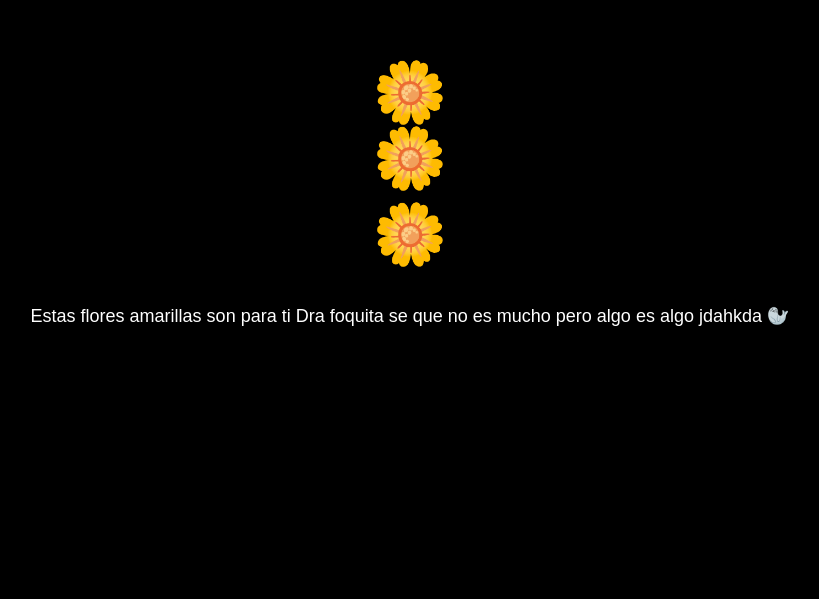
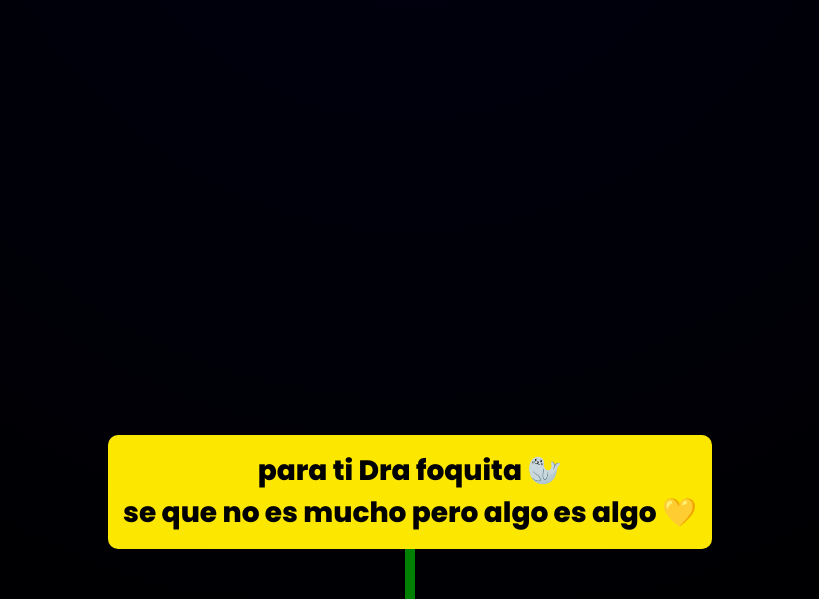
Before and after one commit to joribaceta-alt/flores-dra-foquita-1.0, a plain HTML site: page index.html in a window 1280 px wide. Shown: the part 201-800 px from the top of the page, without its empty margins (230-1049 px from the left). Drawn offline with Linux system fonts and the light colour scheme.

Commit message:
Update index.html

```diff
--- a/index.html
+++ b/index.html
@@ -2,79 +2,100 @@
 <html lang="es">
 <head>
   <meta charset="UTF-8">
-<title>Flores para ti 🌼</title>
+  <title>Para ti 💛</title>
+
+  <!-- FUENTE -->
+  <link href="https://fonts.googleapis.com/css2?family=Poppins:wght@800&display=swap" rel="stylesheet">
 
   <style>
-body{
-  margin:0;
-  background:black;
-  overflow:hidden;
-  display:flex;
-  justify-content:center;
-  align-items:center;
-  height:100vh;
-  flex-direction:column;
-  color:white;
-  font-family:sans-serif;
+    * {
+      padding: 0;
+      margin: 0;
+      box-sizing: border-box;
     }
 
-/* FLORES SIMPLES PERO BONITAS */
-.flower{
-  font-size:60px;
-  animation: float 3s infinite ease-in-out;
+    :root {
+      --dark-color: #000;
     }
 
-.flower:nth-child(2){ animation-delay:0.5s; }
-.flower:nth-child(3){ animation-delay:1s; }
-
-@keyframes float{
-  0%{ transform:translateY(0);}
-  50%{ transform:translateY(-20px);}
-  100%{ transform:translateY(0);}
+    body {
+      display: flex;
+      align-items: flex-end;
+      justify-content: center;
+      min-height: 100vh;
+      background-color: var(--dark-color);
+      overflow: hidden;
     }
 
-.message{
-  margin-top:20px;
-  font-size:18px;
+    .message {
+      background: #fce700;
+      bottom: 50px;
+      font-family: "Poppins", sans-serif;
+      font-size: 28px;
+      font-weight: 800;
+      padding: 15px;
+      position: absolute;
+      opacity: 0;
+      animation: fadeIn 2s forwards;
+      animation-delay: 3s;
+      border-radius: 10px;
+      text-align: center;
     }
+
+    @keyframes fadeIn {
+      to {
+        opacity: 1;
+      }
+    }
+
+    /* Fondo bonito simple */
+    .night {
+      position: fixed;
+      width: 100%;
+      height: 100%;
+      background: radial-gradient(circle at top, #001, #000);
+    }
+
+    /* FLORES SIMPLES (para que funcione rápido) */
+    .flower {
+      position: absolute;
+      bottom: 0;
+      width: 10px;
+      height: 100px;
+      background: green;
+      left: 50%;
+      transform: translateX(-50%);
+    }
+
+    .flower::before {
+      content: "";
+      position: absolute;
+      top: -20px;
+      left: -15px;
+      width: 40px;
+      height: 40px;
+      background: yellow;
+      border-radius: 50%;
+    }
+
   </style>
 </head>
 
 <body>
 
-<!-- 🌼 FLORES -->
-<div>
-  <div class="flower">🌼</div>
-  <div class="flower">🌼</div>
-  <div class="flower">🌼</div>
-</div>
-
-<!-- 💬 MENSAJE -->
-<div class="message">
-Estas flores amarillas son para ti Dra foquita se que no es mucho pero algo es algo jdahkda 🦭
-</div>
-
-<!-- 🎵 AUDIO -->
-<audio id="music" loop>
-  <source src="Mac Miller - Planet God Damn (feat. Njomza).mp3" type="audio/mpeg">
+  <!-- MUSICA AUTOMATICA -->
+  <audio autoplay loop>
+    <source src="https://files.catbox.moe/8l7s5g.mp3" type="audio/mpeg">
   </audio>
 
-<script>
-const audio = document.getElementById("music");
+  <div class="night"></div>
 
-document.addEventListener("click", () => {
-  audio.volume = 0;
-  audio.play();
+  <div class="flower"></div>
 
-  let vol = 0;
-  const fade = setInterval(()=>{
-    if(vol < 1){
-      vol += 0.05;
-      audio.volume = vol;
-    } else clearInterval(fade);
-  },200);
-});
-</script>
+  <div class="message">
+    para ti Dra foquita 🦭<br>
+    se que no es mucho pero algo es algo 💛
+  </div>
 
 </body>
 </html>
```
Lines whose indentation alone changed are shown as unchanged.
